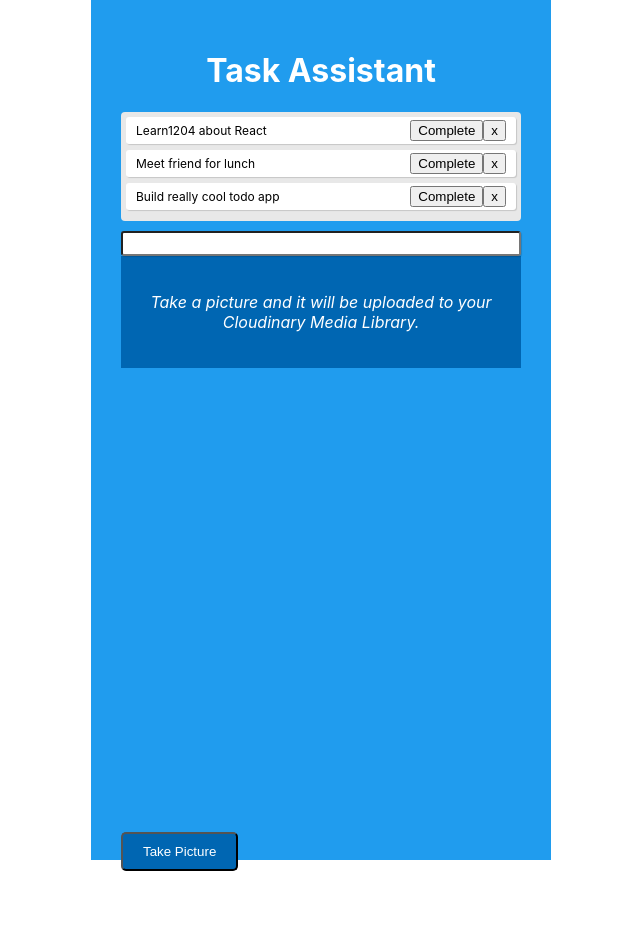
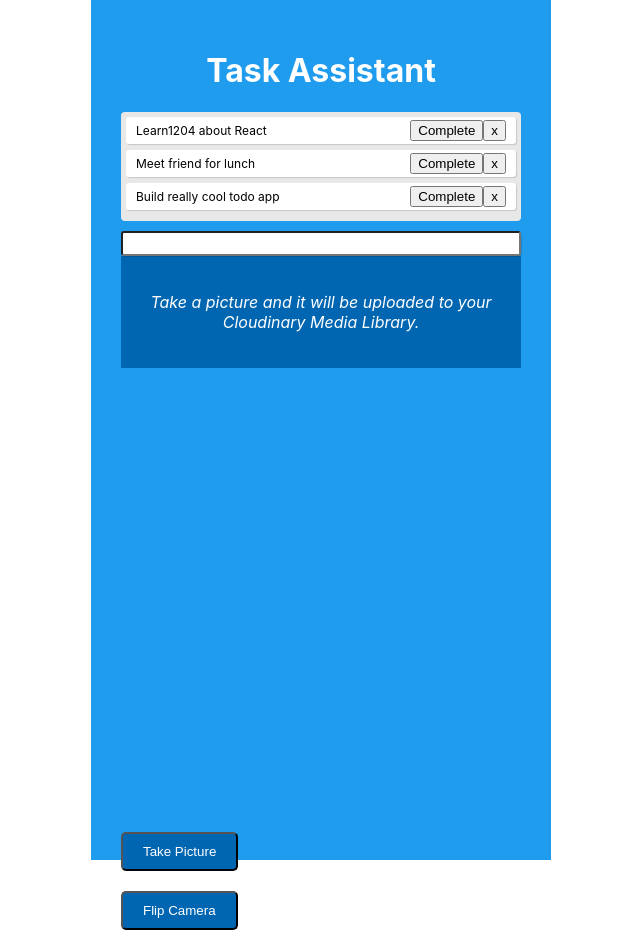
Before and after one commit to sachingupta/pwa-todo-app, a React (Create React App) app: page / in a window 1280 px wide. Shown: the whole page, without its empty margins (319-959 px from the left). Before the commit the page ends 871 px from the top, so only its background shows below. Built offline with nearby package versions, Linux system fonts and the light colour scheme; no server answers.

Commit message:
flip camera

```diff
--- a/src/components/CloudCamera/index.tsx
+++ b/src/components/CloudCamera/index.tsx
@@ -60,6 +60,9 @@ export class CloudCamera extends React.Component<any, any> {
                     {imageDisplay}
                 </div>
                 {buttons}
+                <div>
+                    <button className="captureButton" onClick={this.flipCamera}> Flip Camera </button>
+                    </div>
             </div>
         );
     }
@@ -77,6 +80,10 @@ export class CloudCamera extends React.Component<any, any> {
             captured: false,
             capturedImage: null
         })
+    }
+
+    flipCamera = () => {
+
     }
 
     uploadImage = () => {
```
Also changed, not shown: 1 other file (tests, documents, lock files or other folders).
